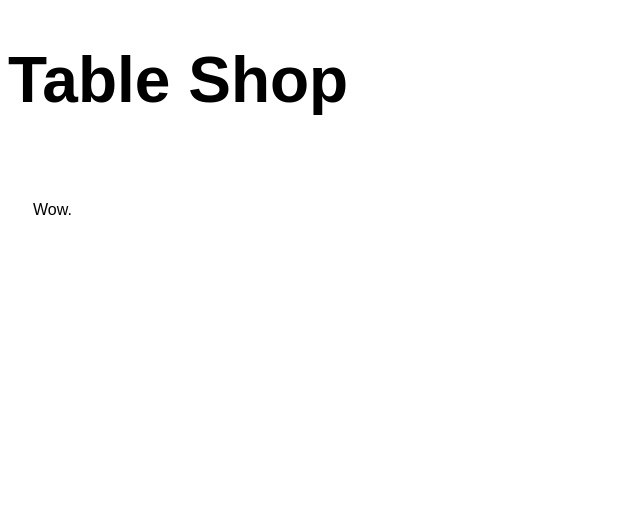
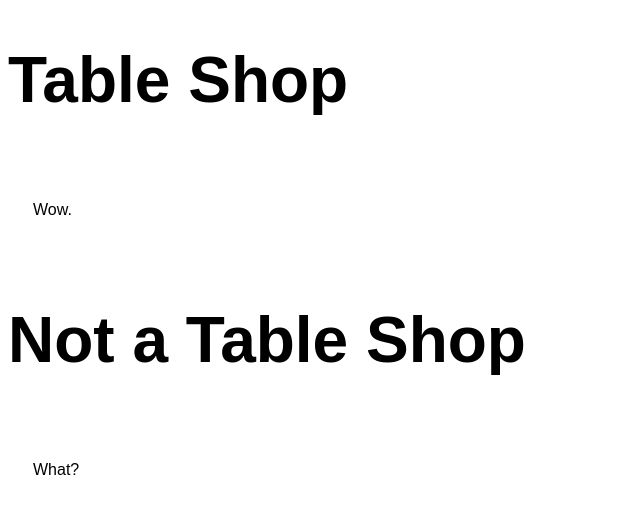
Before and after one commit to ghost1034/ghost1034.github.io, a plain HTML site: page index.html in a window 1280 px wide. Shown: the whole page, without its empty margins (0-640 px from the left). Drawn offline with Linux system fonts and the light colour scheme.

Commit message:
Added another title and section

```diff
--- a/index.html
+++ b/index.html
@@ -9,9 +9,13 @@
 </head>
 
 <body>
-  <h1 id="title">Table Shop</h1>
+  <h1 class="title">Table Shop</h1>
   <div class="section">
     <p>Wow.</p>
+  </div>
+  <h1 class="title">Not a Table Shop</h1>
+  <div class="section">
+    <p>What?</p>
   </div>
 </body>
 
--- a/style.css
+++ b/style.css
@@ -9,7 +9,7 @@ body {
   font-family: Arial, sans-serif;
 }
 
-#title {
+.title {
   font-size: 4em;
 }
 
```
